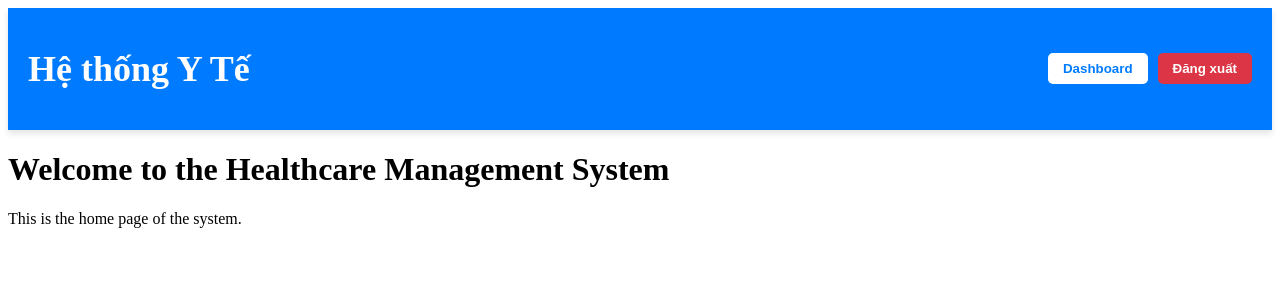
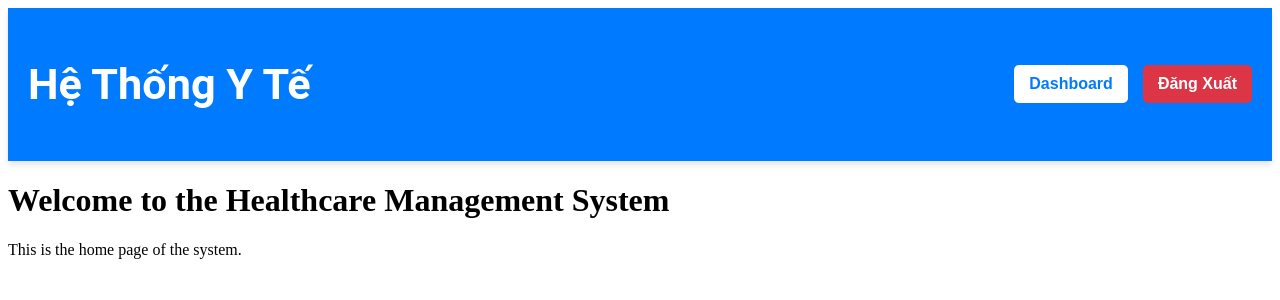
Before and after one commit to Hukkenberg/thesis24, a Next.js app in the folder frontend/: page / in a window 1280 px wide. Shown: the top 300 px of the page. Built offline with nearby package versions, Linux system fonts and the light colour scheme.

Commit message:
update#5

```diff
--- a/frontend/components/Navbar.js
+++ b/frontend/components/Navbar.js
@@ -5,6 +5,7 @@ export default function Navbar() {
   const [role, setRole] = useState(null);
 
   useEffect(() => {
+    // Ensuring localStorage access is only on the client side
     if (typeof window !== "undefined") {
       setRole(localStorage.getItem("role"));
     }
@@ -25,14 +26,14 @@ export default function Navbar() {
   return (
     <nav style={styles.navbar}>
       <div style={styles.logo}>
-        <h1>Hệ thống Y Tế</h1>
+        <h1>Hệ Thống Y Tế</h1>
       </div>
-      <div style={styles.links}>
+      <div style={styles.navLinks}>
         <button style={styles.button} onClick={handleDashboardRedirect}>
           Dashboard
         </button>
         <button style={styles.logoutButton} onClick={logout}>
-          Đăng xuất
+          Đăng Xuất
         </button>
       </div>
     </nav>
@@ -44,36 +45,42 @@ const styles = {
     display: "flex",
     justifyContent: "space-between",
     alignItems: "center",
-    padding: "10px 20px",
+    padding: "15px 20px",
     backgroundColor: "#007BFF",
     color: "white",
     boxShadow: "0 4px 6px rgba(0, 0, 0, 0.1)",
+    fontFamily: "'Roboto', sans-serif",
   },
   logo: {
-    fontSize: "1.5rem",
+    fontSize: "1.8rem",
     fontWeight: "bold",
+    color: "white",
   },
-  links: {
+  navLinks: {
     display: "flex",
     alignItems: "center",
-    gap: "10px",
+    gap: "15px",
   },
   button: {
     backgroundColor: "white",
     color: "#007BFF",
-    padding: "8px 15px",
+    padding: "10px 15px",
     borderRadius: "5px",
     border: "none",
     cursor: "pointer",
     fontWeight: "bold",
+    fontSize: "1rem",
+    transition: "0.3s ease",
   },
   logoutButton: {
     backgroundColor: "#DC3545",
     color: "white",
-    padding: "8px 15px",
+    padding: "10px 15px",
     borderRadius: "5px",
     border: "none",
     cursor: "pointer",
     fontWeight: "bold",
+    fontSize: "1rem",
+    transition: "0.3s ease",
   },
 };
--- a/frontend/utils/auth.js
+++ b/frontend/utils/auth.js
@@ -1,7 +1,5 @@
 export function isAuthenticated() {
-  if (typeof window === "undefined") {
-    return false;
-  }
+  if (typeof window === "undefined") return false;
   return !!localStorage.getItem("token");
 }
 
@@ -14,8 +12,6 @@ export function logout() {
 }
 
 export function getRole() {
-  if (typeof window === "undefined") {
-    return null;
-  }
+  if (typeof window === "undefined") return null;
   return localStorage.getItem("role");
 }
```
Also changed, not shown: frontend/pages/login.js (+6 -4 lines), 1 other file (tests, documents, lock files or other folders).
